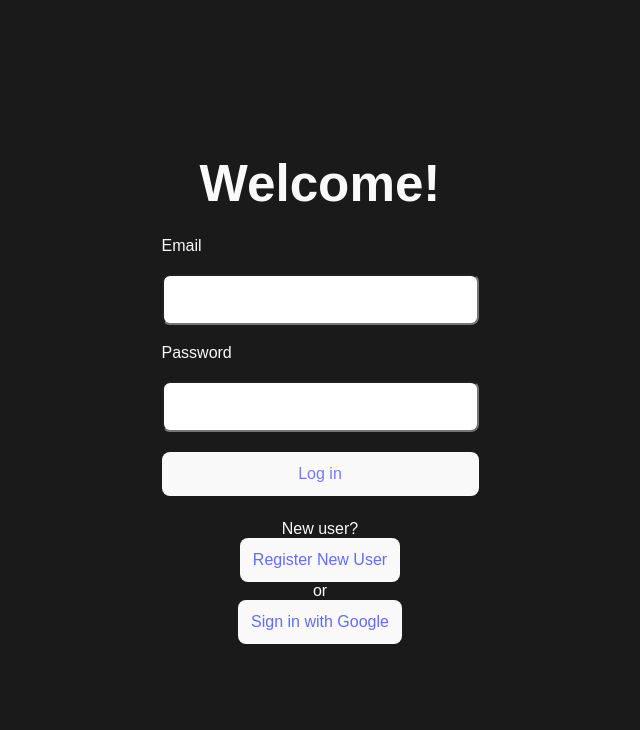
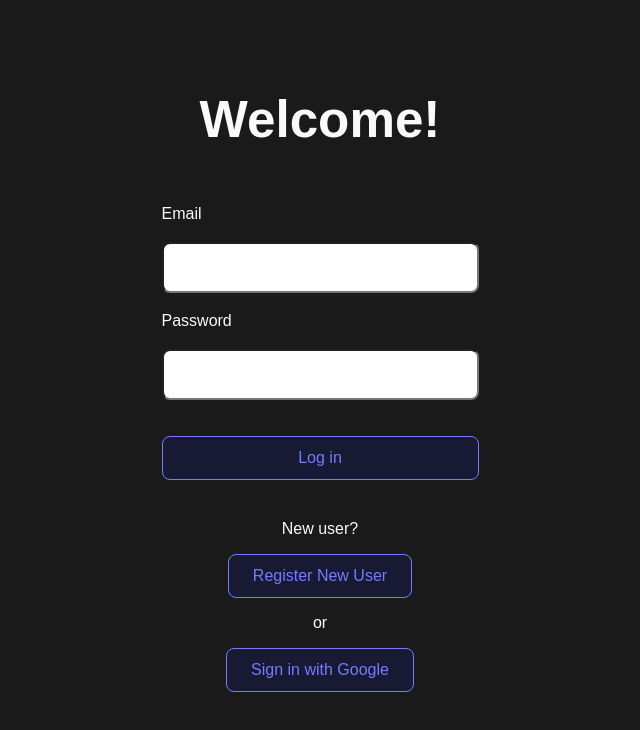
Before and after one commit to xaoccc/SocialMedia, a React (Vite) app in the folder frontend/: page / in a window 1280 px wide. Shown: the top 730 px of the page, without its empty margins (320-960 px from the left). Built offline with nearby package versions, Linux system fonts and the light colour scheme.

Commit message:
some styles update and add profile component

```diff
--- a/frontend/index.html
+++ b/frontend/index.html
@@ -3,6 +3,7 @@
   <head>
     <meta charset="UTF-8" />
     <link rel="icon" type="image/svg+xml" href="./public/logo-title.png" />
+    <link href="https://cdnjs.cloudflare.com/ajax/libs/font-awesome/6.2.0/css/all.min.css" rel="stylesheet" type="text/css">
     <meta name="viewport" content="width=device-width, initial-scale=1.0" />
     <title>Social Media</title>
   </head>
--- a/frontend/src/components/About.jsx
+++ b/frontend/src/components/About.jsx
@@ -19,6 +19,7 @@ const About = () => {
                 <p>You are not logged in</p>
             )}
 
+
         </section>
 
     )
--- a/frontend/src/components/Contact.jsx
+++ b/frontend/src/components/Contact.jsx
@@ -9,6 +9,7 @@ const Contact = () => {
     }, [jwtData]);
 
     return (
+        <>
             <section className="container">
                 <NavBar />
                 {jwtData ? (
@@ -18,8 +19,19 @@ const Contact = () => {
                 ) : (
                     <p>You are not logged in</p>
                 )}
+                <iframe loading="lazy"
+                allowFullScreen=""
+                referrerPolicy="no-referrer-when-downgrade"
+                src="https://www.google.com/maps/embed?pb=!1m18!1m12!1m3!1d107478.60407905567!2d9.465088757264867!3d46.83157372962593!2m3!1f0!2f0!3f0!3m2!1i1024!2i768!4f13.1!3m3!1m2!1s0x4784c7768af75b55%3A0x2b4f78a6d7011f30!2z0JrRg9GALCDQqNCy0LXQudGG0LDRgNC40Y8!5e1!3m2!1sbg!2sbg!4v1753703724617!5m2!1sbg!2sbg">
+                </iframe>
+                <div className="contact-us flex-column">
+                    <p className="phone"><i class="fa-solid fa-phone"></i>+123 456 789</p>
+                    <p className="email"><i class="fa-solid fa-envelope"></i>kyp@put.ka</p>
+                </div>
             </section>
 
+
+        </>
     )
 };
 
--- a/frontend/src/components/Login.jsx
+++ b/frontend/src/components/Login.jsx
@@ -43,7 +43,7 @@ export default function Login() {
 
 
     return (
-        <section>
+        <section className="login-wrapper">
             <h1>Welcome!</h1>
             <form onSubmit={handleSubmit}>
                 <label htmlFor='email'>Email</label>
--- /dev/null
+++ b/frontend/src/components/Profile.jsx
@@ -0,0 +1,29 @@
+import NavBar from './NavBar.jsx';
+import { useAuth } from '../context/AuthContext';
+import React, { useEffect } from 'react';
+
+const Profile = () => {
+    const { jwtData } = useAuth();
+
+    useEffect(() => {
+    }, [jwtData]);
+
+    return (
+        <>
+            <section className="container">
+                <NavBar />
+                {jwtData ? (
+                    <div className="contact">
+                        <h1>Profile</h1>
+                    </div>
+                ) : (
+                    <p>You are not logged in</p>
+                )}
+            </section>
+
+
+        </>
+    )
+};
+
+export default Profile;
--- a/frontend/src/core/routes/routes-config.jsx
+++ b/frontend/src/core/routes/routes-config.jsx
@@ -6,6 +6,7 @@ import Verification from "../../components/Verification.jsx";
 import Home from "../../components/Home.jsx";
 import About from "../../components/About.jsx";
 import Contact from "../../components/Contact.jsx";
+import Profile from "../../components/Profile.jsx";
 import NotFound from "../../components/NotFound.jsx";
 import GoogleCallback from "../../components/GoogleCallback.jsx";
 import ConfirmEmail from '../../components/ConfirmEmail.jsx';
@@ -48,6 +49,10 @@ const routesConfig = [
         element: <Contact />
     },
     {
+        path: appRoutes.PROFILE,
+        element: <Profile />
+    },
+    {
         path: appRoutes.UNKNOWN,
         element: <NotFound />
     },
--- a/frontend/src/core/routes/routes.js
+++ b/frontend/src/core/routes/routes.js
@@ -7,6 +7,7 @@ const appRoutes = {
     HOME: '/home',
     ABOUT: '/about',
     CONTACT: '/contact',
+    PROFILE: '/profile',
     GOOGLE_CALLBACK: '/google/callback',
     UNKNOWN: '*',
     EMAILVERIFICATION: '/confirm-email/:key'
--- a/frontend/src/index.css
+++ b/frontend/src/index.css
@@ -6,77 +6,6 @@
 #root {
     width: 100%;
 }
-
-body {
-    margin: 0;
-    padding: 0;
-    display: flex;
-    flex-direction: column;
-    align-items: center;
-    justify-content: center;
-    min-height: 100vh;
-    color: #f9f9f9;
-    background-color: #1a1a1a;
-}
-
-section {
-    display: flex;
-    flex-direction: column;
-    align-items: center;
-}
-
-img {
-    display: block;
-}
-
-a {
-    font-weight: 500;
-    color: #646cff;
-    text-decoration: inherit;
-}
-
-nav {
-    display: flex;
-    flex-direction: row;
-    justify-content: space-between;
-    align-items: center;
-    padding: 1.2em 0;
-    width: 90%;
-}
-
-nav > img {
-    height: 4rem;
-}
-
-ul {
-    display: flex;
-    flex-direction: row;
-    gap: 1.2em;
-}
-
-li {
-    list-style-type: none;
-}
-
-
-h1 {
-    font-size: 3.2em;
-    line-height: 1.1;
-}
-
-form {
-    display: flex;
-    flex-direction: column;
-    gap: 1.2em;
-    margin: 1.5rem 0;
-}
-
-input {
-    padding: 0.6em 1.2em;
-    font-size: 1.25em;
-    border-radius: 8px;
-}
-
 
 
 textarea {
--- a/frontend/src/styles.css
+++ b/frontend/src/styles.css
@@ -1,16 +1,90 @@
 body {
+    margin: 0;
+    padding: 0;
     display: flex;
     flex-direction: column;
-    background-color: hsl(228, 33%, 97%);
+    justify-content: center;
+    align-items: center;
+    color: #f9f9f9;
     min-height: 100vh;
-    justify-content: center;
     font-family: 'Rubik', sans-serif;
+    background-color: #1a1a1a;
 }
 
 main {
     max-width: 45.75rem;
     width: 100%;
     margin: 0 auto;
+}
+
+section {
+    display: flex;
+    flex-direction: column;
+    align-items: center;
+}
+
+img {
+    display: block;
+}
+
+a {
+    font-weight: 500;
+    color: #646cff;
+    text-decoration: inherit;
+}
+
+nav {
+    display: flex;
+    flex-direction: row;
+    justify-content: space-between;
+    align-items: center;
+    padding: 1.2em 0;
+    width: 90%;
+}
+
+nav > img {
+    height: 4rem;
+}
+
+ul {
+    display: flex;
+    flex-direction: row;
+    gap: 1.2em;
+}
+
+li {
+    list-style-type: none;
+}
+
+
+h1 {
+    font-size: 3.2em;
+    line-height: 1.1;
+    margin-bottom: 2rem;
+}
+
+h2 {
+    margin-bottom: 1.5rem;
+}
+
+iframe {
+    width: 75vw;
+    height: 30rem;
+    border: 0;
+    border-radius: 0.5rem;
+}
+
+form {
+    display: flex;
+    flex-direction: column;
+    gap: 1.2em;
+    margin: 1.5rem 0;
+}
+
+input {
+    padding: 0.6em 1.2em;
+    font-size: 1.25em;
+    border-radius: 8px;
 }
 
 .flex-row {
@@ -38,6 +112,7 @@ main {
     display: flex;
     flex-direction: column;
     gap: 1rem;
+    margin: 2rem 0;
 }
 
 form.new-comment {
@@ -87,10 +162,28 @@ button {
     color: gray;
     transition: border-color 0.25s;
 }
+.login-wrapper button a {
+    margin: 0.75rem;
+    color: inherit;
+    transition: color 0.3s ease-in-out,
+              background-color 0.3s ease-in-out,
+              border-color 0.3s ease-in-out;
+}
+.login-wrapper button {
+    border: 1px solid #747bff;
+    color: #747bff;
+    background-color: #181933;
+    margin: 1rem 0;
+    transition: color 0.3s ease-in-out,
+              background-color 0.3s ease-in-out,
+              border-color 0.3s ease-in-out;
 
-button:focus,
-button:focus-visible {
-    outline: 4px auto -webkit-focus-ring-color;
+}
+
+.login-wrapper button:hover {
+    background-color: #000;
+    color: #cbcdf1;
+    border: 1px solid #cbcdf1;
 }
 
 .rating-wrapper button {
@@ -148,8 +241,11 @@ button:focus-visible {
 }
 
 a:hover {
-        opacity: 0.5;
-    }
+    opacity: 0.5;
+}
+.login-wrapper button a:hover {
+    opacity: 1;
+}
 .delete  {
     order: 1;
 }
@@ -204,6 +300,14 @@ small {
     font-size: 0.75rem;
 }
 
+/* Contact Us */
+.contact-us {
+    margin: 1.5rem 0;
+}
+.contact-us i {
+    margin-right: 0.75rem;
+}
+
 /* Not Found */
 .not-found-nav {
     display: flex;
```
Lines whose indentation alone changed are shown as unchanged.
